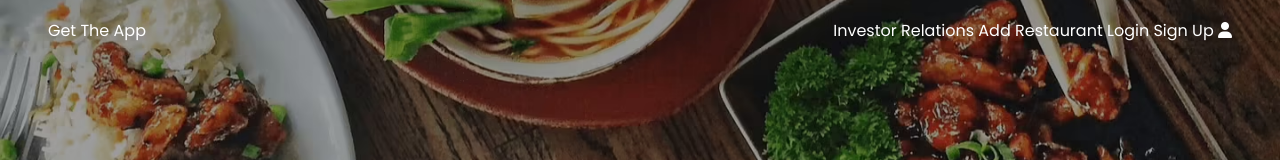
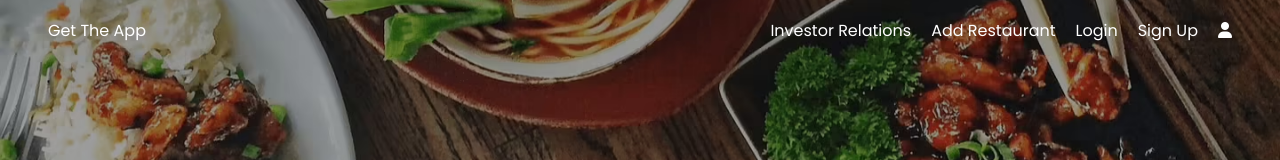
Before and after one commit to manishnoob/Zomato-landing-page-10567, a plain HTML site: page index.html in a window 1280 px wide. Shown: the top 160 px of the page. Drawn offline with Linux system fonts and the light colour scheme.

Commit message:
My commit example

```diff
--- a/styles.css
+++ b/styles.css
@@ -26,3 +26,8 @@
     color: white;
 
 }
+
+.navbar__menu_container{
+    display: flex;
+    gap: 20px;
+}
```
